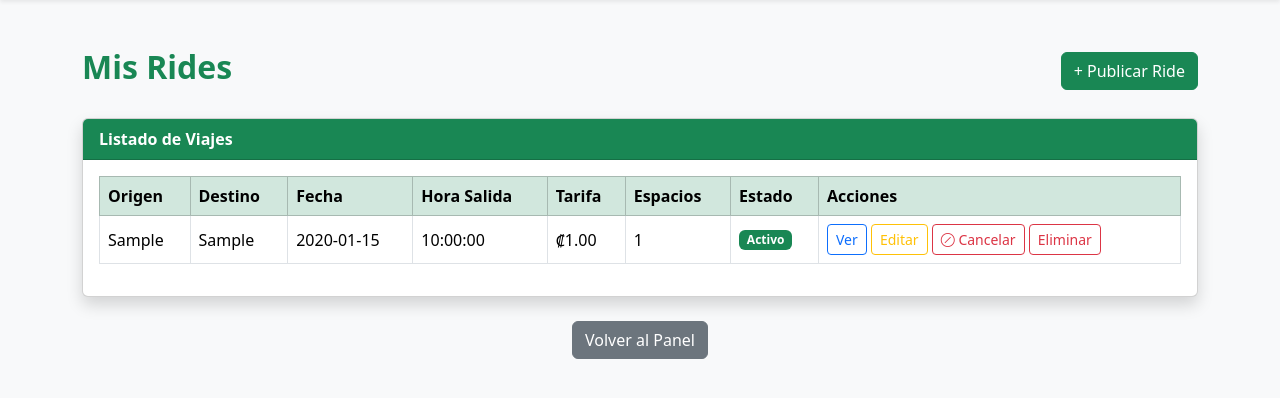
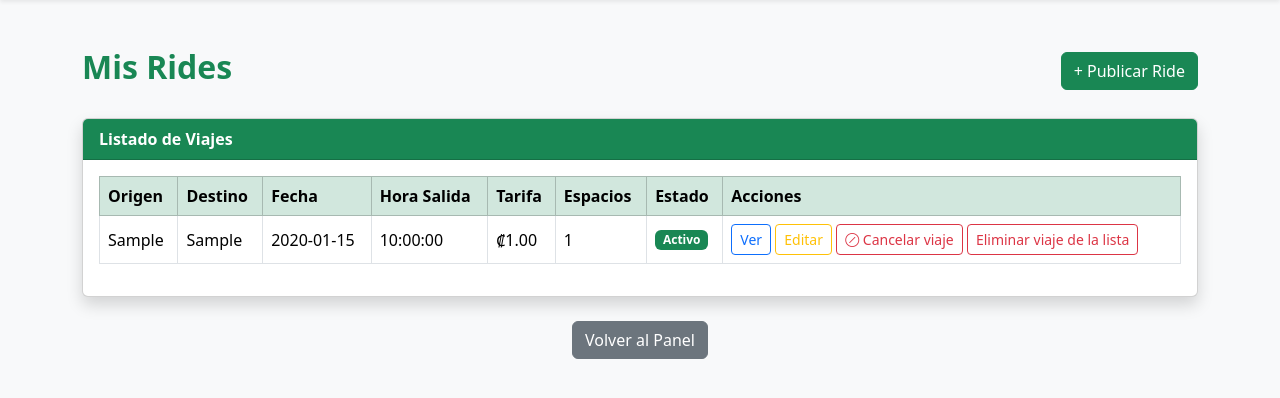
Before and after one commit to Sweetkriiz/aventonescr.com, a PHP site: page /CRUD_rides/listar_ride.php in a window 1280 px wide. Shown: the part 106-504 px from the top of the page. Run offline with PHP 8.4, Linux system fonts and the light colour scheme; a user stored in the database is signed in; tables that the repository leaves empty hold one stand-in row (values such as "Sample post").

Commit message:
Cambio en los textos de los botones

```diff
--- a/public/CRUD_rides/listar_ride.php
+++ b/public/CRUD_rides/listar_ride.php
@@ -100,7 +100,7 @@ $viajes = getViajesByChofer($idChofer);
                         data-id="<?= $v['idViaje'] ?>"
                         data-bs-toggle="modal"
                         data-bs-target="#modalCancelarViaje">
-                        <i class="bi bi-slash-circle"></i> Cancelar
+                        <i class="bi bi-slash-circle"></i> Cancelar viaje
                       </button>
                     <?php else: ?>
                       <button class="btn btn-outline-secondary btn-sm" disabled>
@@ -114,7 +114,7 @@ $viajes = getViajesByChofer($idChofer);
                       class="btn btn-outline-danger btn-sm"
                       data-bs-toggle="modal"
                       data-bs-target="#confirmarEliminar<?= $v['idViaje'] ?>">
-                      Eliminar
+                      Eliminar viaje de la lista
                     </button>
 
                     <!-- Modal de confirmación -->
```
